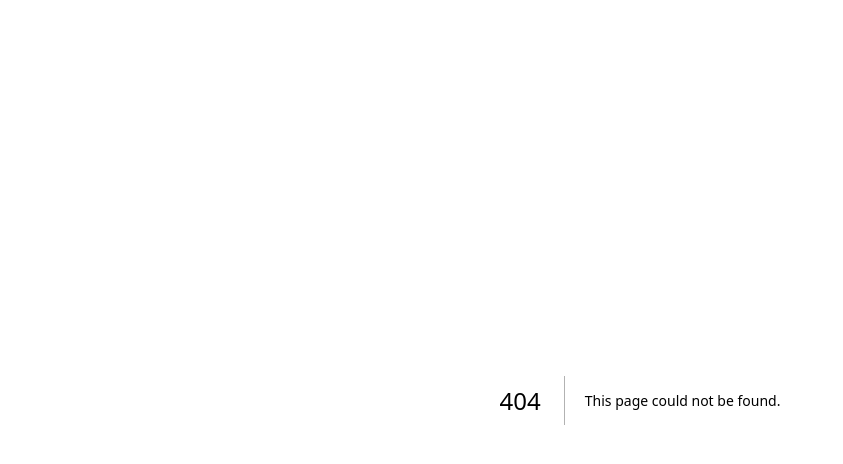
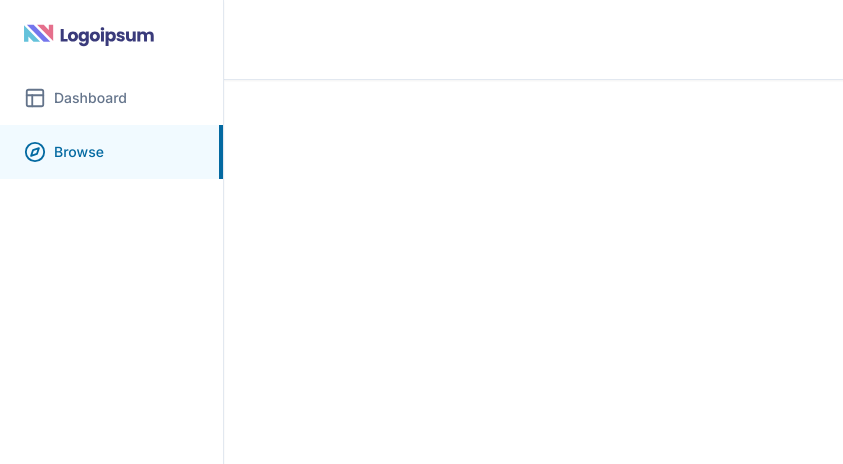
Before and after one commit to kingsley1996/nextjs-lms-platform-project, a Next.js app: page /search in a window 1280 px wide. Before the commit this address had no page. Shown: the top 464 px of the page, without its empty margins (0-843 px from the left). Built offline with nearby package versions, Linux system fonts and the light colour scheme.

Commit message:
feature:add-main-layout-for-project

```diff
--- /dev/null
+++ b/app/(dashboard)/(routes)/search/page.tsx
@@ -0,0 +1,9 @@
+const SearchPage = () => {
+  return (
+    <div>
+      This is a search page!
+    </div>
+  );
+}
+
+export default SearchPage;
--- /dev/null
+++ b/app/(dashboard)/_components/logo.tsx
@@ -0,0 +1,14 @@
+import Image from "next/image";
+
+const Logo = () => {
+  return (
+    <Image
+      height={130}
+      width={130}
+      alt="logo"
+      src="/logo.svg"
+    />
+  );
+}
+
+export default Logo;
--- /dev/null
+++ b/app/(dashboard)/_components/mobile-sidebar.tsx
@@ -0,0 +1,20 @@
+import { Menu } from "lucide-react";
+import {
+  Sheet,
+  SheetContent,
+  SheetTrigger
+} from '@/components/ui/sheet';
+import { Sidebar } from "./sidebar";
+
+export const MobileSidebar = () => {
+  return (
+    <Sheet>
+      <SheetTrigger className="md:hidden pr-4 hover:opacity-75 transition">
+        <Menu />
+      </SheetTrigger>
+      <SheetContent side="left" className="p-0 bg-white">
+        <Sidebar />
+      </SheetContent>
+    </Sheet>
+  )
+}
--- /dev/null
+++ b/app/(dashboard)/_components/navbar-routes.tsx
@@ -0,0 +1,9 @@
+import { UserButton } from "@clerk/nextjs"
+
+export const NavbarRoutes = () => {
+  return (
+    <div className="flex gap-x-2 ml-auto">
+        <UserButton />
+    </div>
+  )
+}
--- /dev/null
+++ b/app/(dashboard)/_components/navbar.tsx
@@ -0,0 +1,11 @@
+import { MobileSidebar } from './mobile-sidebar';
+import { NavbarRoutes } from './navbar-routes';
+
+export const Navbar = () => {
+  return (
+    <div className="p-4 border-b h-full flex items-center bg-white shadow-sm">
+        <MobileSidebar />
+        <NavbarRoutes />
+    </div>
+  )
+}
--- /dev/null
+++ b/app/(dashboard)/_components/sidebar-item.tsx
@@ -0,0 +1,55 @@
+"use client";
+
+import { cn } from "@/lib/utils";
+import { LucideIcon } from "lucide-react";
+import { usePathname, useRouter } from "next/navigation";
+
+interface SidebarItemProps {
+  icon: LucideIcon;
+  label: string;
+  href: string;
+}
+
+export const SidebarItem = ({
+  icon: Icon,
+  label,
+  href
+}: SidebarItemProps) => {
+  const pathname = usePathname();
+  const router = useRouter();
+
+  const isActive =
+    (pathname === '/' && href ==="/") ||
+    pathname === href ||
+    pathname?.startsWith(`${href}/`);
+
+  const onClick = () => {
+    router.push(href);
+  }
+
+  return (
+    <button
+      onClick={onClick}
+      type="button"
+      className={cn(
+        "flex items-center gap-x-2 text-slate-500 text-sm font-[500] pl-6 transition-all hover:text-slate-600 hover:bg-slate-300/20",
+        isActive && "text-sky-700 bg-sky-200/20 hover:bg-sky-200/20 hover:text-sky-700"
+      )}
+    >
+      <div className="flex items-center gap-x-2 py-4">
+        <Icon
+          size={22}
+          className={cn(
+            "text-slate-500",
+            isActive && "text-sky-700"
+          )}
+        />
+        {label}
+      </div>
+      <div className={cn(
+        "ml-auto opacity-0 border-2 border-sky-700 h-full transition-all",
+        isActive && "opacity-100"
+      )} />
+    </button>
+  )
+}
--- /dev/null
+++ b/app/(dashboard)/_components/sidebar-routes.tsx
@@ -0,0 +1,36 @@
+'use client';
+
+import { Compass, Layout } from "lucide-react";
+import { SidebarItem } from "./sidebar-item";
+
+const guestRoutes = [
+  {
+    icon: Layout,
+    label: "Dashboard",
+    href: "/"
+  },
+  {
+    icon: Compass,
+    label: "Browse",
+    href: "/search"
+  },
+]
+
+const SidebarRoutes = () => {
+  const routes = guestRoutes;
+
+  return (
+    <div className="flex flex-col w-full">
+      {routes.map((route) => (
+        <SidebarItem
+          key={route.href}
+          icon={route.icon}
+          label={route.label}
+          href={route.href}
+        />
+      ))}
+    </div>
+  );
+}
+
+export default SidebarRoutes;
--- /dev/null
+++ b/app/(dashboard)/_components/sidebar.tsx
@@ -0,0 +1,15 @@
+import Logo from "./logo"
+import SidebarRoutes from "./sidebar-routes"
+
+export const Sidebar = () => {
+  return (
+    <div className="h-full border-r flex flex-col overflow-y-auto bg-white shadow-sm">
+      <div className="p-6">
+        <Logo />
+      </div>
+      <div className="flex flex-col w-full">
+        <SidebarRoutes />
+      </div>
+    </div>
+  )
+}
--- /dev/null
+++ b/app/(dashboard)/layout.tsx
@@ -0,0 +1,24 @@
+import { Navbar } from "./_components/navbar";
+import { Sidebar } from "./_components/sidebar";
+
+const DashboardLayout = ({
+  children
+}: {
+  children: React.ReactNode
+}) => {
+  return (
+    <div className="h-full">
+      <div className="h-[80px] md:pl-56 fixed inset-y-0 w-full z-50">
+        <Navbar />
+      </div>
+      <div className="hidden md:flex h-full w-56 flex-col fixed inset-y-0 z-50">
+        <Sidebar />
+      </div>
+      <main className="md:pl-56 h-full">
+        {children}
+      </main>
+    </div>
+  );
+}
+
+export default DashboardLayout;
--- /dev/null
+++ b/components/ui/sheet.tsx
@@ -0,0 +1,140 @@
+"use client"
+
+import * as React from "react"
+import * as SheetPrimitive from "@radix-ui/react-dialog"
+import { cva, type VariantProps } from "class-variance-authority"
+import { X } from "lucide-react"
+
+import { cn } from "@/lib/utils"
+
+const Sheet = SheetPrimitive.Root
+
+const SheetTrigger = SheetPrimitive.Trigger
+
+const SheetClose = SheetPrimitive.Close
+
+const SheetPortal = SheetPrimitive.Portal
+
+const SheetOverlay = React.forwardRef<
+  React.ElementRef<typeof SheetPrimitive.Overlay>,
+  React.ComponentPropsWithoutRef<typeof SheetPrimitive.Overlay>
+>(({ className, ...props }, ref) => (
+  <SheetPrimitive.Overlay
+    className={cn(
+      "fixed inset-0 z-50 bg-black/80  data-[state=open]:animate-in data-[state=closed]:animate-out data-[state=closed]:fade-out-0 data-[state=open]:fade-in-0",
+      className
+    )}
+    {...props}
+    ref={ref}
+  />
+))
+SheetOverlay.displayName = SheetPrimitive.Overlay.displayName
+
+const sheetVariants = cva(
+  "fixed z-50 gap-4 bg-background p-6 shadow-lg transition ease-in-out data-[state=open]:animate-in data-[state=closed]:animate-out data-[state=closed]:duration-300 data-[state=open]:duration-500",
+  {
+    variants: {
+      side: {
+        top: "inset-x-0 top-0 border-b data-[state=closed]:slide-out-to-top data-[state=open]:slide-in-from-top",
+        bottom:
+          "inset-x-0 bottom-0 border-t data-[state=closed]:slide-out-to-bottom data-[state=open]:slide-in-from-bottom",
+        left: "inset-y-0 left-0 h-full w-3/4 border-r data-[state=closed]:slide-out-to-left data-[state=open]:slide-in-from-left sm:max-w-sm",
+        right:
+          "inset-y-0 right-0 h-full w-3/4  border-l data-[state=closed]:slide-out-to-right data-[state=open]:slide-in-from-right sm:max-w-sm",
+      },
+    },
+    defaultVariants: {
+      side: "right",
+    },
+  }
+)
+
+interface SheetContentProps
+  extends React.ComponentPropsWithoutRef<typeof SheetPrimitive.Content>,
+    VariantProps<typeof sheetVariants> {}
+
+const SheetContent = React.forwardRef<
+  React.ElementRef<typeof SheetPrimitive.Content>,
+  SheetContentProps
+>(({ side = "right", className, children, ...props }, ref) => (
+  <SheetPortal>
+    <SheetOverlay />
+    <SheetPrimitive.Content
+      ref={ref}
+      className={cn(sheetVariants({ side }), className)}
+      {...props}
+    >
+      {children}
+      <SheetPrimitive.Close className="absolute right-4 top-4 rounded-sm opacity-70 ring-offset-background transition-opacity hover:opacity-100 focus:outline-none focus:ring-2 focus:ring-ring focus:ring-offset-2 disabled:pointer-events-none data-[state=open]:bg-secondary">
+        <X className="h-4 w-4" />
+        <span className="sr-only">Close</span>
+      </SheetPrimitive.Close>
+    </SheetPrimitive.Content>
+  </SheetPortal>
+))
+SheetContent.displayName = SheetPrimitive.Content.displayName
+
+const SheetHeader = ({
+  className,
+  ...props
+}: React.HTMLAttributes<HTMLDivElement>) => (
+  <div
+    className={cn(
+      "flex flex-col space-y-2 text-center sm:text-left",
+      className
+    )}
+    {...props}
+  />
+)
+SheetHeader.displayName = "SheetHeader"
+
+const SheetFooter = ({
+  className,
+  ...props
+}: React.HTMLAttributes<HTMLDivElement>) => (
+  <div
+    className={cn(
+      "flex flex-col-reverse sm:flex-row sm:justify-end sm:space-x-2",
+      className
+    )}
+    {...props}
+  />
+)
+SheetFooter.displayName = "SheetFooter"
+
+const SheetTitle = React.forwardRef<
+  React.ElementRef<typeof SheetPrimitive.Title>,
+  React.ComponentPropsWithoutRef<typeof SheetPrimitive.Title>
+>(({ className, ...props }, ref) => (
+  <SheetPrimitive.Title
+    ref={ref}
+    className={cn("text-lg font-semibold text-foreground", className)}
+    {...props}
+  />
+))
+SheetTitle.displayName = SheetPrimitive.Title.displayName
+
+const SheetDescription = React.forwardRef<
+  React.ElementRef<typeof SheetPrimitive.Description>,
+  React.ComponentPropsWithoutRef<typeof SheetPrimitive.Description>
+>(({ className, ...props }, ref) => (
+  <SheetPrimitive.Description
+    ref={ref}
+    className={cn("text-sm text-muted-foreground", className)}
+    {...props}
+  />
+))
+SheetDescription.displayName = SheetPrimitive.Description.displayName
+
+export {
+  Sheet,
+  SheetPortal,
+  SheetOverlay,
+  SheetTrigger,
+  SheetClose,
+  SheetContent,
+  SheetHeader,
+  SheetFooter,
+  SheetTitle,
+  SheetDescription,
+}
--- a/package.json
+++ b/package.json
@@ -10,6 +10,7 @@
   },
   "dependencies": {
     "@clerk/nextjs": "^4.29.5",
+    "@radix-ui/react-dialog": "^1.0.5",
     "@radix-ui/react-slot": "^1.0.2",
     "@types/node": "20.11.10",
     "@types/react": "18.2.48",
```
Also changed, not shown: public/logo.svg (added), 1 other file (tests, documents, lock files or other folders).
